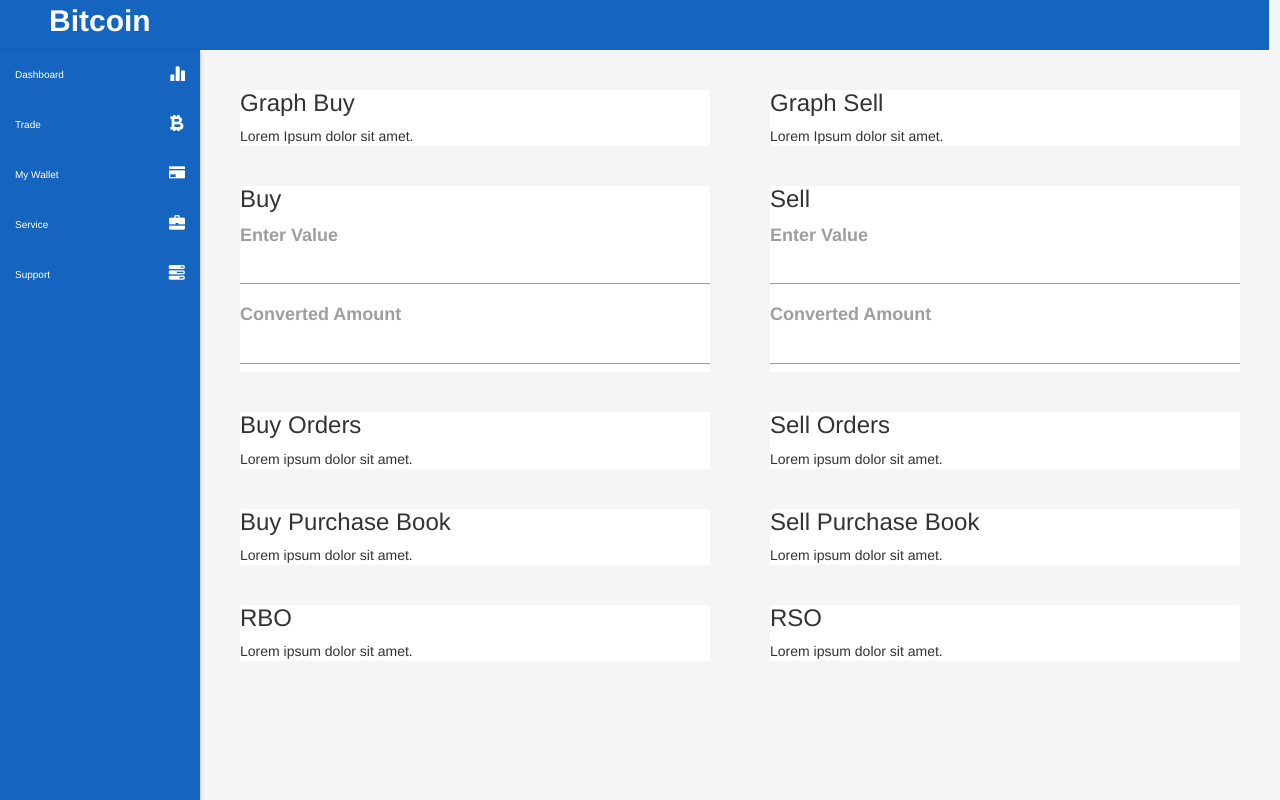
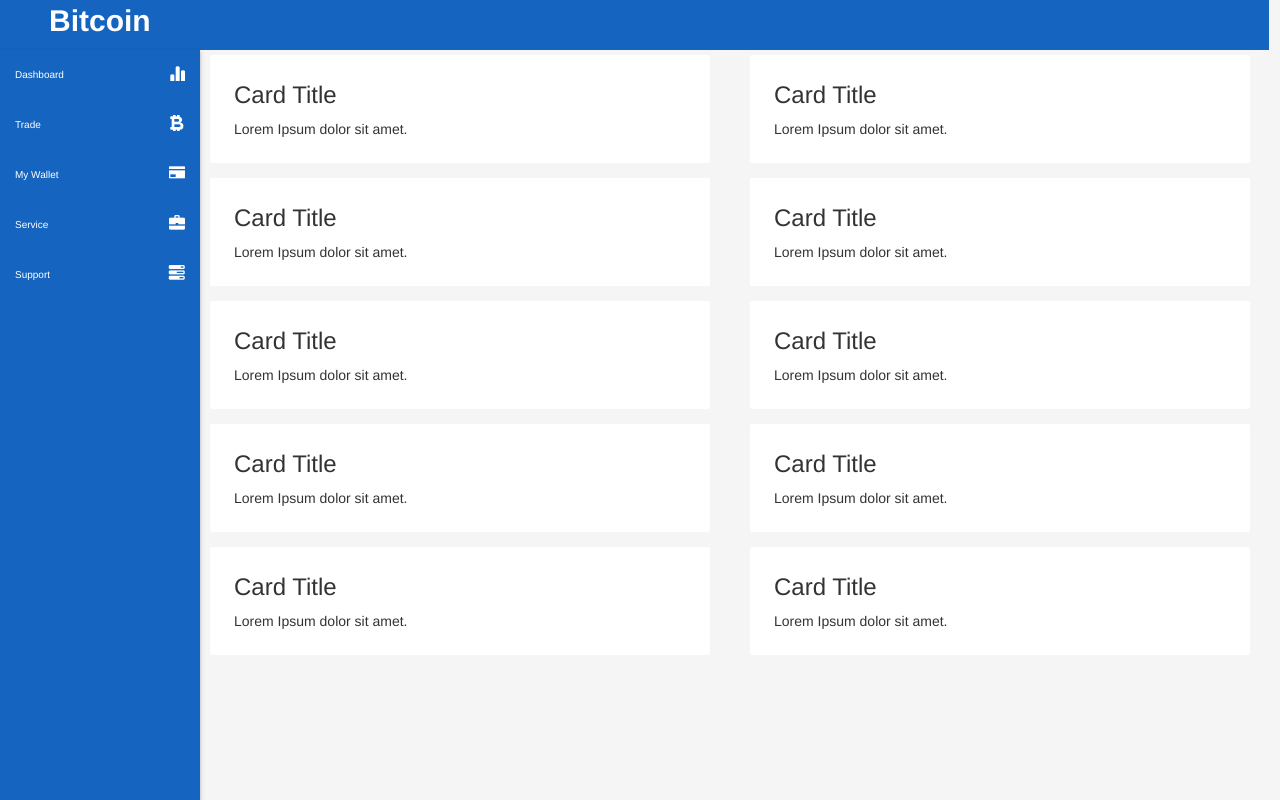
Before and after one commit to szohaib/webdash, a website: page public_html/trading.html in a window 1280 px wide. Shown: the top 800 px of the page. Drawn offline with nearby package versions, Linux system fonts and the light colour scheme.

Commit message:
Trading Updated 1

```diff
--- a/public_html/trading.html
+++ b/public_html/trading.html
@@ -50,11 +50,11 @@
             </div>-->
 <div class="div1 col-lg-6 col-xs-12">
             <div class="row">
-                <div class="col-md-12 col-lg-12 col-xs-12">
-                    <div class="card">
-                        <h3 class="card-header">Graph Buy</h3>
-                             <div class="card-block">
-                             <p class="card-text">Lorem Ipsum dolor sit amet.</p>
+                 <div class="col-md-12 col-xs-12 col-lg-12">
+                    <div class="card hoverable">
+                            <div class="card-content">
+                            <span class="card-title">Card Title</span>
+                            <p>Lorem Ipsum dolor sit amet.</p>
                             </div>
                     </div>
                 </div>
@@ -66,20 +66,11 @@
 
 
              <div class="row">
-                <div class="col-md-12 col-lg-12 col-xs-12 ">
-                       <div class="card">
-                            <h3 class="card-header">Buy</h3>
-                                <div class="card-block">
-                                    <ul class="input-list style-1 clearfix">
-                                        <li>
-                                            <label style="font-size: 18px">Enter Value</label>
-                                            <input type="number"  class="input">
-                                        </li>
-                                        <li>
-                                            <label style="font-size: 18px" class="lab">Converted Amount</label>
-                                            <input type="number"  class="focus">
-                                        </li>
-                                    </ul>
+             <div class="col-md-12 col-xs-12 col-lg-12">
+                    <div class="card hoverable">
+                            <div class="card-content">
+                            <span class="card-title">Card Title</span>
+                            <p>Lorem Ipsum dolor sit amet.</p>
                             </div>
                     </div>
                 </div>
@@ -87,24 +78,22 @@
 
              </div>
                  <div class="row">
-                    <div class="col-md-12 col-lg-12 col-xs-12">
-                        <div class="card">
-                            <h3 class="card-header">Buy Orders</h3>
-                                <div class="card-block">
-                                    <p class="card-text">Lorem ipsum dolor sit amet.</p>
+                    <div class="col-md-12 col-xs-12 col-lg-12">
+                    <div class="card hoverable">
+                            <div class="card-content">
+                            <span class="card-title">Card Title</span>
+                            <p>Lorem Ipsum dolor sit amet.</p>
                             </div>
                     </div>
                 </div>
-
-
                  </div>
                  <div class="row">
 
-                    <div class="col-md-12 col-lg-12 col-xs-12">
-                        <div class="card">
-                            <h3 class="card-header">Buy Purchase Book</h3>
-                                <div class="card-block">
-                                    <p class="card-text">Lorem ipsum dolor sit amet.</p>
+                     <div class="col-md-12 col-xs-12 col-lg-12">
+                    <div class="card hoverable">
+                            <div class="card-content">
+                            <span class="card-title">Card Title</span>
+                            <p>Lorem Ipsum dolor sit amet.</p>
                             </div>
                     </div>
                 </div>
@@ -113,11 +102,11 @@
                 </div>
 
                  <div class="row">
-                   <div class="col-md-12 col-lg-12 col-xs-12">
-                        <div class="card">
-                            <h3 class="card-header">RBO</h3>
-                                <div class="card-block">
-                                    <p class="card-text">Lorem ipsum dolor sit amet.</p>
+                  <div class="col-md-12 col-xs-12 col-lg-12">
+                    <div class="card hoverable">
+                            <div class="card-content">
+                            <span class="card-title">Card Title</span>
+                            <p>Lorem Ipsum dolor sit amet.</p>
                             </div>
                     </div>
                 </div>
@@ -132,13 +121,11 @@
 
 <div class="div2 col-lg-6 col-xs-12">
     <div class="row">
-        <div class="col-md-12 col-lg-12 col-xs-12">
-
-                    <div class="card">
-
-                        <h3 class="card-header">Graph Sell</h3>
-                            <div class="card-block">
-                            <p class="card-text">Lorem Ipsum dolor sit amet.</p>
+        <div class="col-md-12 col-xs-12 col-lg-12">
+                    <div class="card hoverable">
+                            <div class="card-content">
+                            <span class="card-title">Card Title</span>
+                            <p>Lorem Ipsum dolor sit amet.</p>
                             </div>
                     </div>
                 </div>
@@ -147,51 +134,42 @@
 
 
 <div class="row">
-                    <div class="col-md-12 col-lg-12 col-xs-12">
-                        <div class="card">
-                            <h3 class="card-header">Sell</h3>
-                                <div class="card-block">
-                                     <ul class="input-list style-1 clearfix">
-                                        <li>
-                                            <label style="font-size: 18px">Enter Value</label>
-                                            <input type="number"  class="input">
-                                        </li>
-                                        <li>
-                                            <label style="font-size: 18px" class="lab">Converted Amount</label>
-                                            <input type="number"  class="focus">
-                                        </li>
-                                    </ul>
+                <div class="col-md-12 col-xs-12 col-lg-12">
+                    <div class="card hoverable">
+                            <div class="card-content">
+                            <span class="card-title">Card Title</span>
+                            <p>Lorem Ipsum dolor sit amet.</p>
                             </div>
                     </div>
                 </div>
 </div>
 
     <div class="row">
-                            <div class="col-md-12 col-lg-12 col-xs-12">
-                        <div class="card">
-                            <h3 class="card-header">Sell Orders</h3>
-                                <div class="card-block">
-                                    <p class="card-text">Lorem ipsum dolor sit amet.</p>
+                     <div class="col-md-12 col-xs-12 col-lg-12">
+                    <div class="card hoverable">
+                            <div class="card-content">
+                            <span class="card-title">Card Title</span>
+                            <p>Lorem Ipsum dolor sit amet.</p>
                             </div>
                     </div>
                 </div>
     </div>
     <div class="row">
-                            <div class="col-md-12 col-lg-12 col-xs-12">
-                        <div class="card">
-                            <h3 class="card-header">Sell Purchase Book</h3>
-                                <div class="card-block">
-                                    <p class="card-text">Lorem ipsum dolor sit amet.</p>
+       <div class="col-md-12 col-xs-12 col-lg-12">
+                    <div class="card hoverable">
+                            <div class="card-content">
+                            <span class="card-title">Card Title</span>
+                            <p>Lorem Ipsum dolor sit amet.</p>
                             </div>
                     </div>
                 </div>
         </div>
     <div class="row">
-                           <div class="col-md-12 col-lg-12 col-xs-12">
-                        <div class="card">
-                            <h3 class="card-header">RSO</h3>
-                                <div class="card-block">
-                                    <p class="card-text">Lorem ipsum dolor sit amet.</p>
+             <div class="col-md-12 col-xs-12 col-lg-12">
+                    <div class="card hoverable">
+                            <div class="card-content">
+                            <span class="card-title">Card Title</span>
+                            <p>Lorem Ipsum dolor sit amet.</p>
                             </div>
                     </div>
                 </div>
--- a/public_html/tradingstyle.css
+++ b/public_html/tradingstyle.css
@@ -17,7 +17,8 @@
 	.main .row{
 		padding: 0px;
 		margin: 0px;
-                margin-top: 10px;
+                margin-top: 0px;
+                margin-left: -20px;
 	}
 
 
@@ -36,7 +37,7 @@
 
 
 	.main{
-		padding: 10px 10px 0 10px;
+		padding: 0px 0px 0 0px;
 	}
 
 
```
Lines whose indentation alone changed are shown as unchanged.
